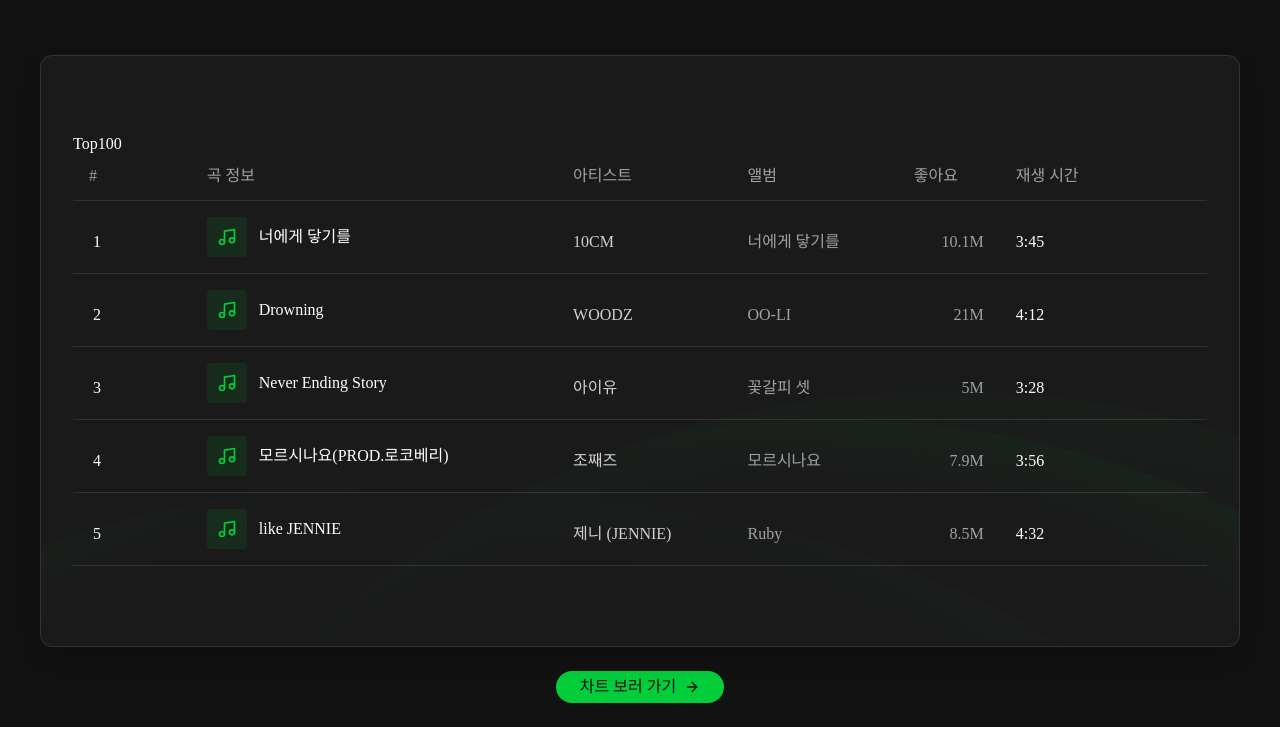
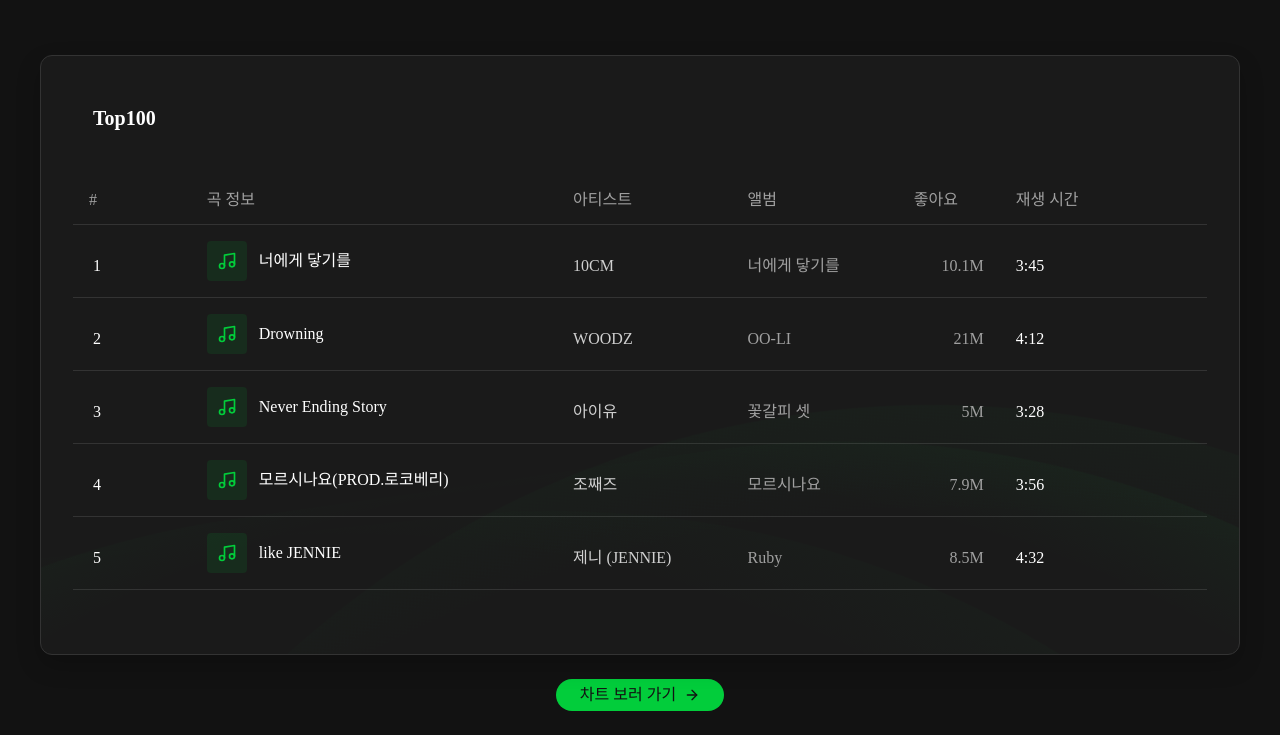
Before and after one commit to melon-wave/melon-wave, a plain HTML site: page melon-chart.html in a window 1280 px wide. Shown: the part 125-860 px from the top of the page. Drawn offline with Linux system fonts and the light colour scheme; a web font is replaced by a local one.

Commit message:
design: 누락되었던 디자인 추가

```diff
--- a/src/css/melon-chart.css
+++ b/src/css/melon-chart.css
@@ -64,7 +64,7 @@
 /* 멜론 차트 컨테이너 */
 section#melon-chart-area .melon-chart-container {
   max-width: 1200px;
-  padding: 5em 2em;
+  padding: 4em 2em;
   margin: 0 auto;
   position: relative;
 
@@ -75,6 +75,15 @@
   box-shadow: 0 10px 25px rgba(0, 0, 0, 0.2);
 
   animation: fade-in 1s ease-in-out;
+
+  & h3 {
+    position: relative;
+    top: -0.5em;
+    font-weight: 700;
+    font-size: 1.25em;
+    margin-left: 1em;
+    margin-bottom: 2em;
+  }
 }
 
 @keyframes fade-in {
```
